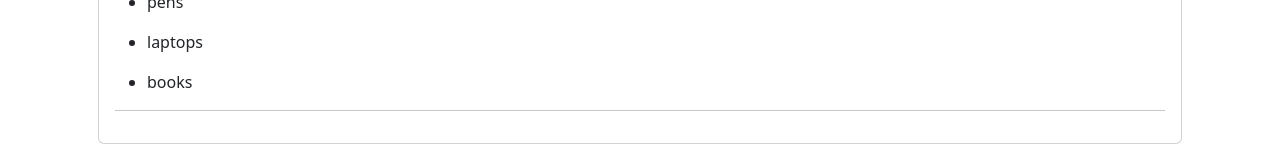
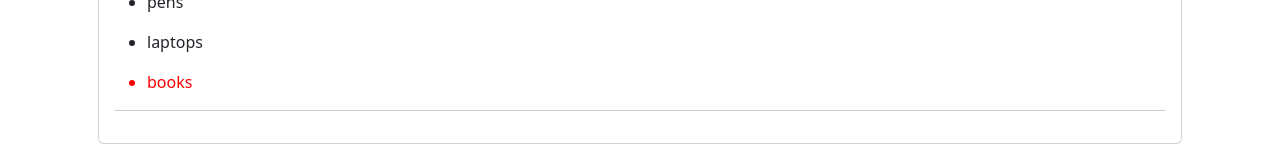
Before and after one commit to alice-njoroge/Vue3-compositions-API, a Vue app: page / in a window 1280 px wide. Shown: the part 135-295 px from the top of the page. Built offline with nearby package versions, Linux system fonts and the light colour scheme.

Commit message:
adding classes to the DOM dynamically

```diff
--- a/src/App.vue
+++ b/src/App.vue
@@ -7,9 +7,9 @@ const editing = ref(false);
 const highPriority = ref(false);
 
 const items = reactive([
-  {name: 'pens', id: 1},
-  {name: 'laptops', id: 2},
-  {name: 'books', id: 3},
+  {name: 'pens', highPriority: false, id: 1},
+  {name: 'laptops', highPriority: false, id: 2},
+  {name: 'books', highPriority: true, id: 3},
 ])
 
 const addItem = () => {
@@ -36,8 +36,8 @@ const doEdit = (e)=>{
       </div>
 
       <div class="card-body">
-        <ul v-if="items.length" v-for="item in items" :key="item.id">
-          <li> {{ item.name }}</li>
+        <ul v-if="items.length" v-for="({item, name, highPriority, id}, index ) in items" :key="id">
+          <li :class="{ priority: highPriority }" > {{ name }}</li>
         </ul>
 
         <p v-else> Sorry, Nothing to see here </p>
@@ -59,4 +59,8 @@ const doEdit = (e)=>{
 
 <style scoped>
 
+.priority {
+  color: red ;
+}
+
 </style>
```
